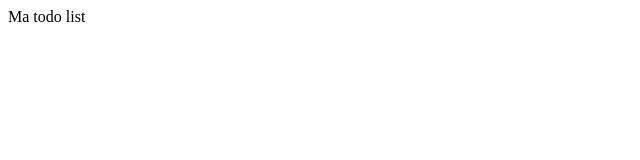
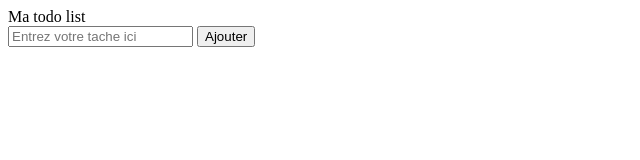
Before and after one commit to Lino004/todo-list, a plain HTML site: page index.html in a window 1280 px wide. Shown: the whole page, without its empty margins (0-640 px from the left). Drawn offline with Linux system fonts and the light colour scheme.

Commit message:
Ajout du champ de saisie

```diff
--- a/index.html
+++ b/index.html
@@ -9,5 +9,8 @@
   <main>
     Ma todo list
   </main>
+  <input type="text" placeholder="Entrez votre tache ici">
+
+  <button> Ajouter </button>
 </body>
 </html>
```
